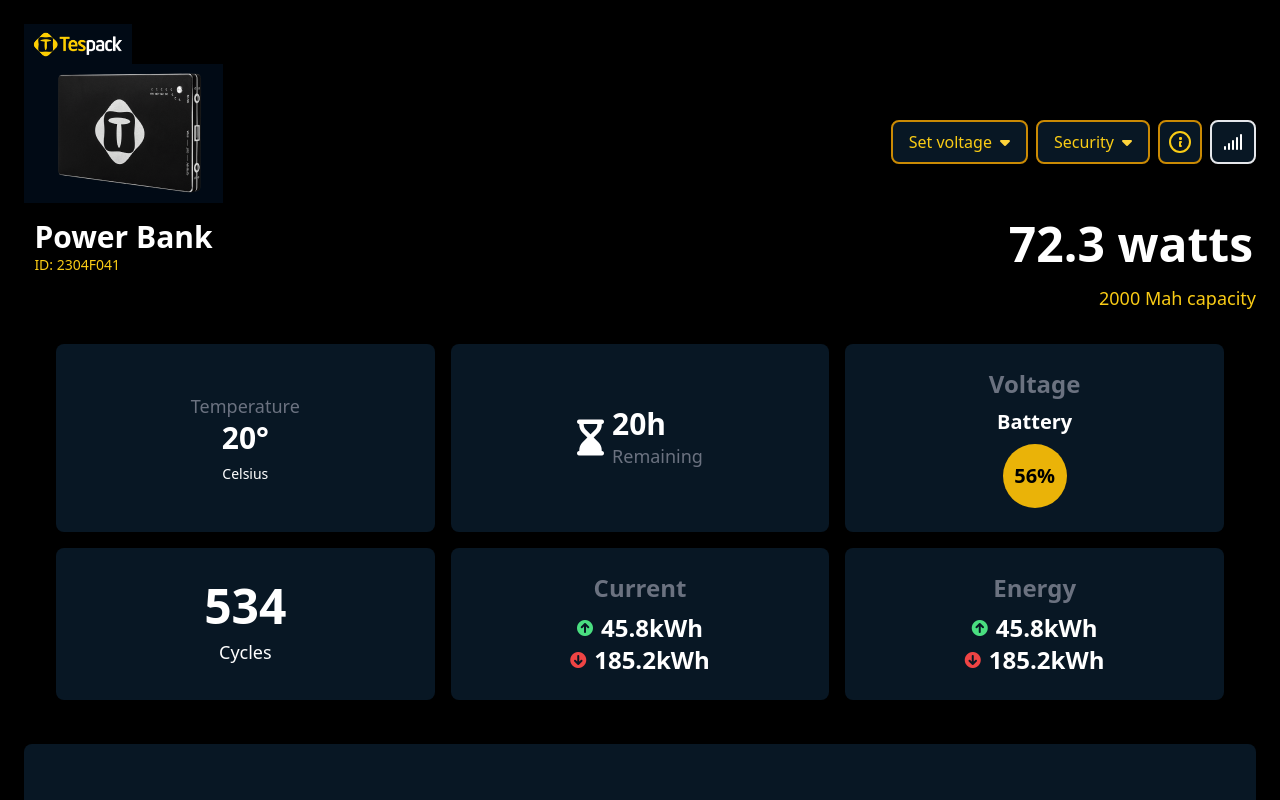
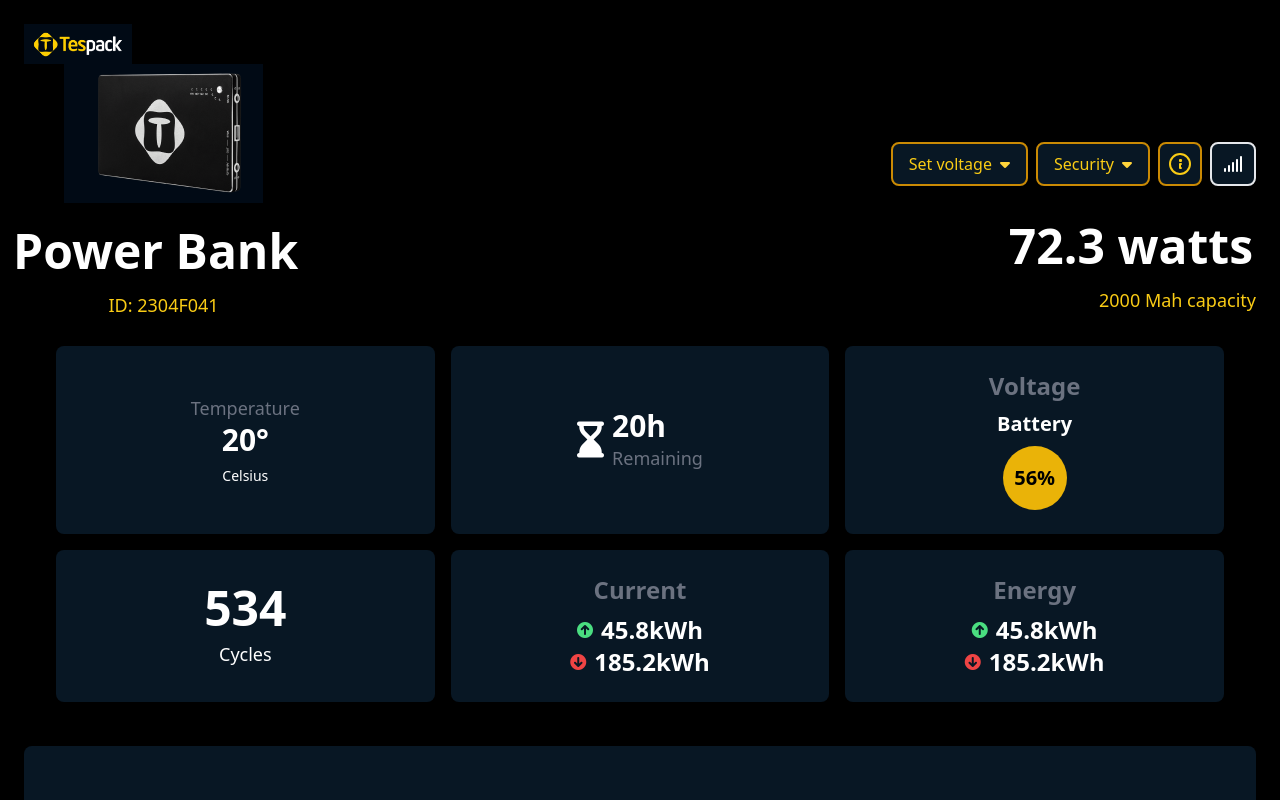
Before and after one commit to NawjisNN/Tespack-Dashboard, a website built with Vite: page index.html in a window 1280 px wide. Shown: the top 800 px of the page. Built offline with nearby package versions, Linux system fonts and the light colour scheme.

Commit message:
changed design

```diff
--- a/index.html
+++ b/index.html
@@ -12,9 +12,16 @@
   <div class="flex items-center justify-between">
     <div class="flex flex-col items-center">
       <img src="images/tes2.png" alt="Logo" class="h mb-4">
-      <div>
+      <!-- <div>
         <h1 class="text-3xl font-bold">Power Bank</h1>
         <span class="text-sm text-yellow-400">ID: 2304F041</span>
+      </div> -->
+
+      <div class="flex items-center justify-end mt-[8] mx-[-11]">
+        <div class="text-5xl font-semibold mr-4">Power Bank</div>
+      </div>
+      <div class="flex items-center justify-end mt-4 text-lg text-yellow-400">
+        ID: 2304F041
       </div>
     </div>
 
@@ -51,7 +58,7 @@
   </div>
 
   <!-- Power Output -->
-  <div class="flex items-center justify-end mt-[-55] mx-[-13]">
+  <div class="flex items-center justify-end mt-[-97] mx-[-13]">
     <div class="text-5xl font-semibold mr-4">72.3 watts</div>
   </div>
   <div class="flex items-center justify-end mt-4 text-lg text-yellow-400">
```
